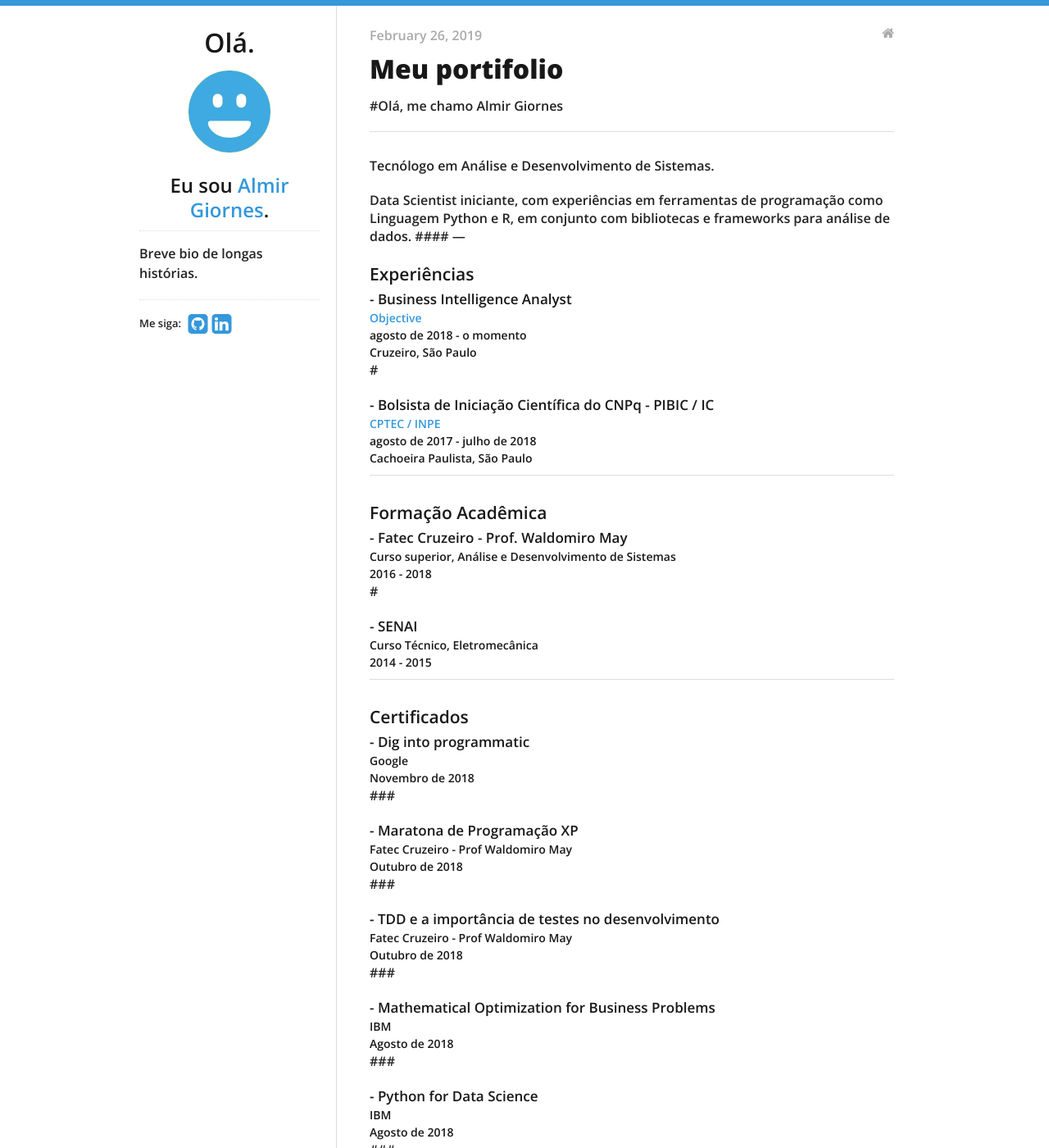
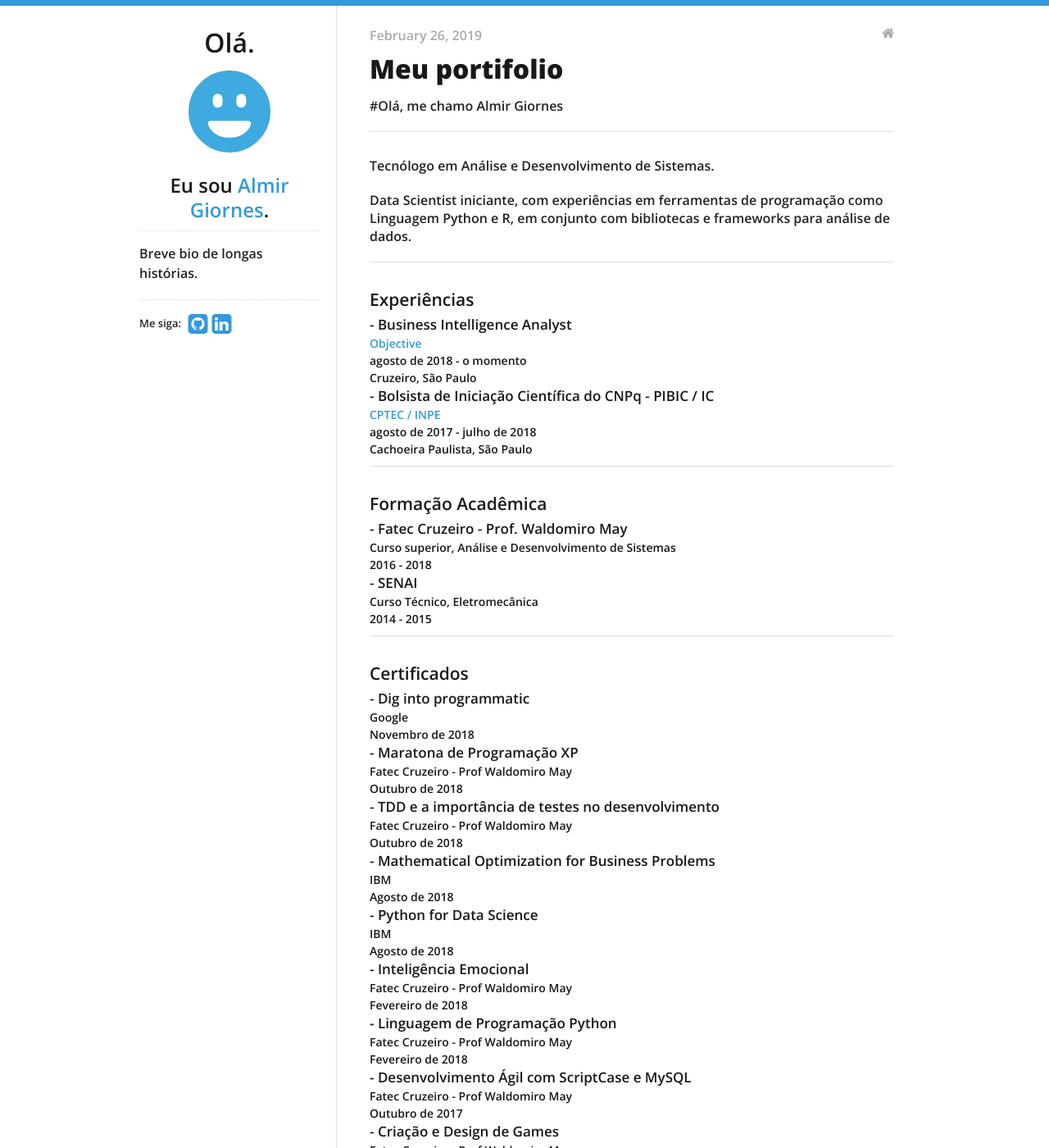
Before and after one commit to almirgiornes/almirgiornes.github.io, a Jekyll site: the page built from _posts/2019-02-26-meu-portifolio.md, in a window 1280 px wide and 1400 px high. Shown: the whole window at 82% size. Built offline with Jekyll 4.4.1, drawn with Linux system fonts in a browser that asks for light colours; part of the change alters nothing that is shown; some of the changed text lies outside the part shown.

```diff
--- a/_posts/2019-02-26-meu-portifolio.md
+++ b/_posts/2019-02-26-meu-portifolio.md
@@ -13,7 +13,7 @@ categories:
 Tecnólogo em Análise e Desenvolvimento de Sistemas.
 
 Data Scientist iniciante, com experiências em ferramentas de programação como Linguagem Python e R, em conjunto com bibliotecas e frameworks para análise de dados.
-####
+
 ---
 #### Experiências
 
@@ -21,7 +21,7 @@ Data Scientist iniciante, com experiências em ferramentas de programação como
 ###### [Objective](https://www.object1ve.com/)
 ###### agosto de 2018 - o momento
 ###### Cruzeiro, São Paulo
-#
+
 
 ##### - Bolsista de Iniciação Científica do CNPq - PIBIC / IC
 ###### [CPTEC / INPE](http://www.inpe.br/)
@@ -35,7 +35,7 @@ Data Scientist iniciante, com experiências em ferramentas de programação como
 ##### - Fatec Cruzeiro - Prof. Waldomiro May
 ###### Curso superior, Análise e Desenvolvimento de Sistemas
 ###### 2016 - 2018
-#
+
 
 ##### - SENAI
 ###### Curso Técnico, Eletromecânica
@@ -47,55 +47,55 @@ Data Scientist iniciante, com experiências em ferramentas de programação como
 ##### - Dig into programmatic
 ###### Google
 ###### Novembro de 2018
-###
+
 ##### - Maratona de Programação XP
 ###### Fatec Cruzeiro - Prof Waldomiro May
 ###### Outubro de 2018
-###
+
 ##### - TDD e a importância de testes no desenvolvimento
 ###### Fatec Cruzeiro - Prof Waldomiro May
 ###### Outubro de 2018
-###
+
 ##### - Mathematical Optimization for Business Problems
 ###### IBM
 ###### Agosto de 2018
-###
+
 ##### - Python for Data Science
 ###### IBM
 ###### Agosto de 2018
-###
+
 ##### - Inteligência Emocional
 ###### Fatec Cruzeiro - Prof Waldomiro May
 ###### Fevereiro de 2018
-###
+
 ##### - Linguagem de Programação Python
 ###### Fatec Cruzeiro - Prof Waldomiro May
 ###### Fevereiro de 2018
-###
+
 ##### - Desenvolvimento Ágil com ScriptCase e MySQL
 ###### Fatec Cruzeiro - Prof Waldomiro May
 ###### Outubro de 2017
-###
+
 ##### - Criação e Design de Games
 ###### Fatec Cruzeiro - Prof Waldomiro May
 ###### Maio de 2017
-###
+
 ##### - Android - Zero to Hero!
 ###### Fatec Cruzeiro - Prof Waldomiro May
 ###### Outubro de 2016
-###
+
 ##### - Arduino e noções para integração com Android
 ###### Fatec Cruzeiro - Prof Waldomiro May
 ###### Julho de 2016
-###
+
 ##### - Introdução à linguagem Python
 ###### Fatec Cruzeiro - Prof Waldomiro May
 ###### Julho de 2016
-###
+
 ##### - Competência Transversal em Empreendedorismo
 ###### SENAI
 ###### Setembro de 2015
-###
+
 ##### - Competência Transversal em Finanças Pessoais
 ###### SENAI
 ###### Outubro de 2015
@@ -116,3 +116,5 @@ Português - Fluente ou nativo
   * Encontro de Iniciação Científica - Fatec Cruzeiro
 
 ---
+
+> “Nunca diga nunca, pois os limites são como os medos: sempre são apenas ilusão.” ~Michael Jordan
```
